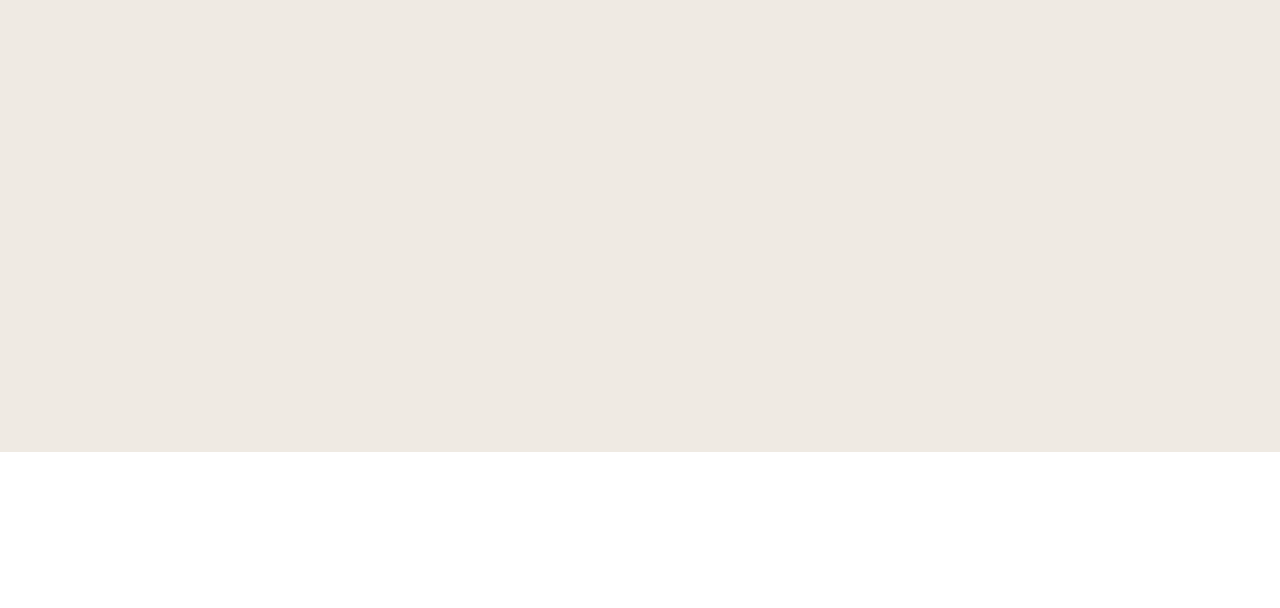
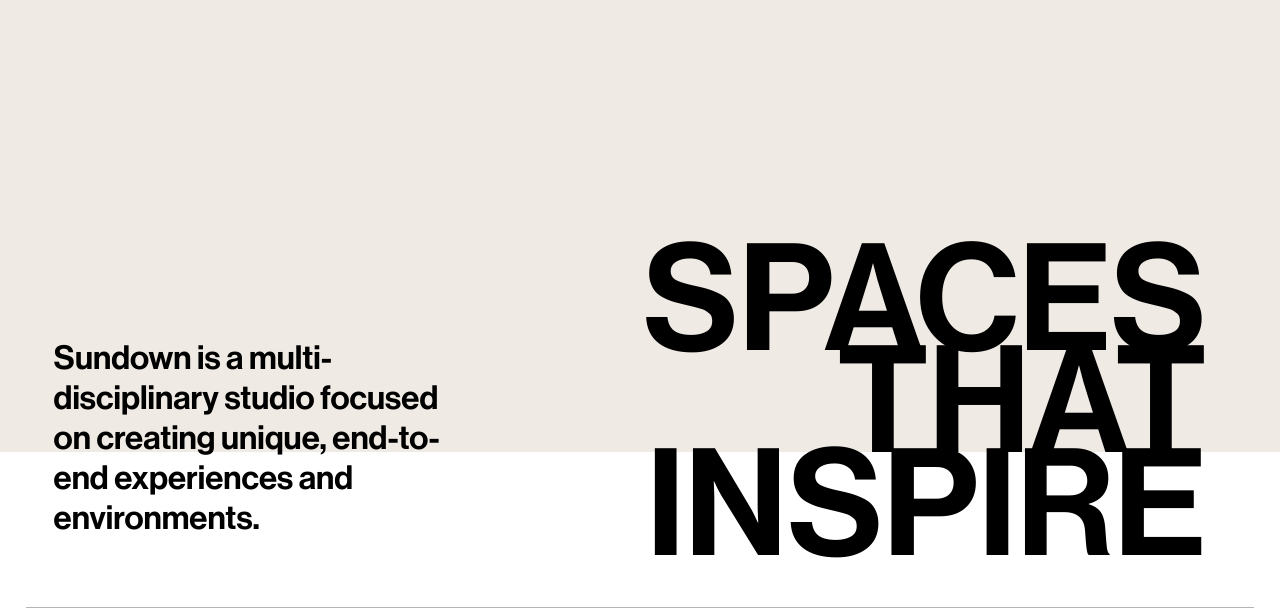
Before and after one commit to gagan-pamta/Sundown-Studio-Clone, a plain HTML site: page index.html in a window 1280 px wide. Shown: the part 348-956 px from the top of the page. Before the commit the page ends 800 px from the top, so only its background shows below. Drawn offline with Linux system fonts and the light colour scheme.

Commit message:
Add Sundown studio intro and Spaces That Inspire section

```diff
--- a/index.html
+++ b/index.html
@@ -17,6 +17,12 @@
                     <h4><a href="#">Contact</a></h4>
                 </div>
             </nav>
+            <div class="center">
+                <div class="left"><h5>Sundown is a multi-disciplinary studio focused on creating unique, end-to-end experiences and environments.</h5></div>
+                <div class="right"><h5>SPACES <br>
+                    THAT <br>
+                    INSPIRE</h5></div>
+            </div>
         </div>
     </div>
 </body>
--- a/style.css
+++ b/style.css
@@ -1,3 +1,8 @@
+@font-face {
+    font-family: Seo;
+    src: url(./NeueHaasDisplayMediu.ttf);
+}
+
 *{
     margin: 0;
     padding: 0;
@@ -14,10 +19,11 @@ html,body{
     width: 100%;
     background-color:#EFEAE3;
     position: relative;
+    padding: 0 2vw 02vw;
 }
 
 nav{
-   padding: 4vh 2vw;
+   padding: 4vh 2vw 5vw 2vw;
    width: 100%;
    display: flex;
    align-items: center;
@@ -68,3 +74,26 @@ nav{
 .nav-part2 h4:hover a{
     color: white;
 }
+.center{
+    height: 70vh;
+    width: 100%;
+    display: flex;
+    align-items: end;
+    justify-content: space-between;
+    border-bottom: 1px solid #b5b4b4;
+    font-family: Seo;
+}
+.left{
+    padding-bottom: 8.5vh;
+    padding-left: 3.5vh;
+    width: 35vw;
+    font-size: 40px;
+}
+
+.right{
+    padding-bottom: 6vh;
+    padding-right: 6vh;
+    font-size: 180px;
+    text-align: right;
+    line-height: 8vw;
+}
```
